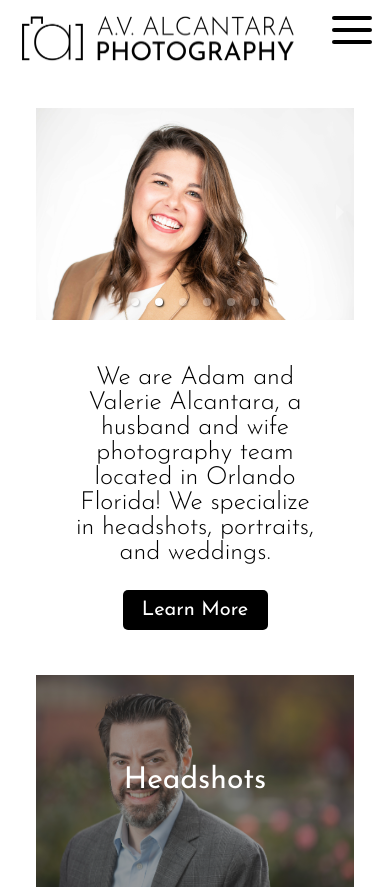
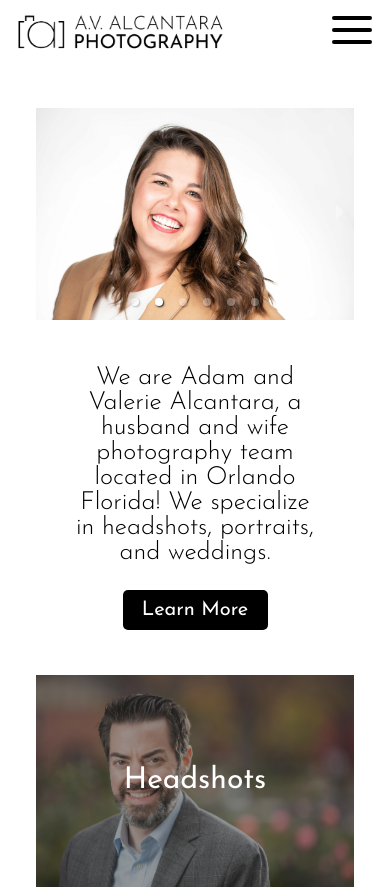
Before and after one commit to adamalcantara/avalcantaraphotography, a React (Create React App) app: page / in a window 390 px wide. Shown: the top 889 px of the page. Built offline with nearby package versions, Linux system fonts and the light colour scheme.

Commit message:
Additional media query for mobile logo added

```diff
--- a/src/Components/Navbar/Navbar.css
+++ b/src/Components/Navbar/Navbar.css
@@ -200,3 +200,9 @@
         color: black;
     }
 }
+
+@media screen and (max-width: 500px) {
+    #logosmall {
+        width: 225px;
+    }
+}
```
